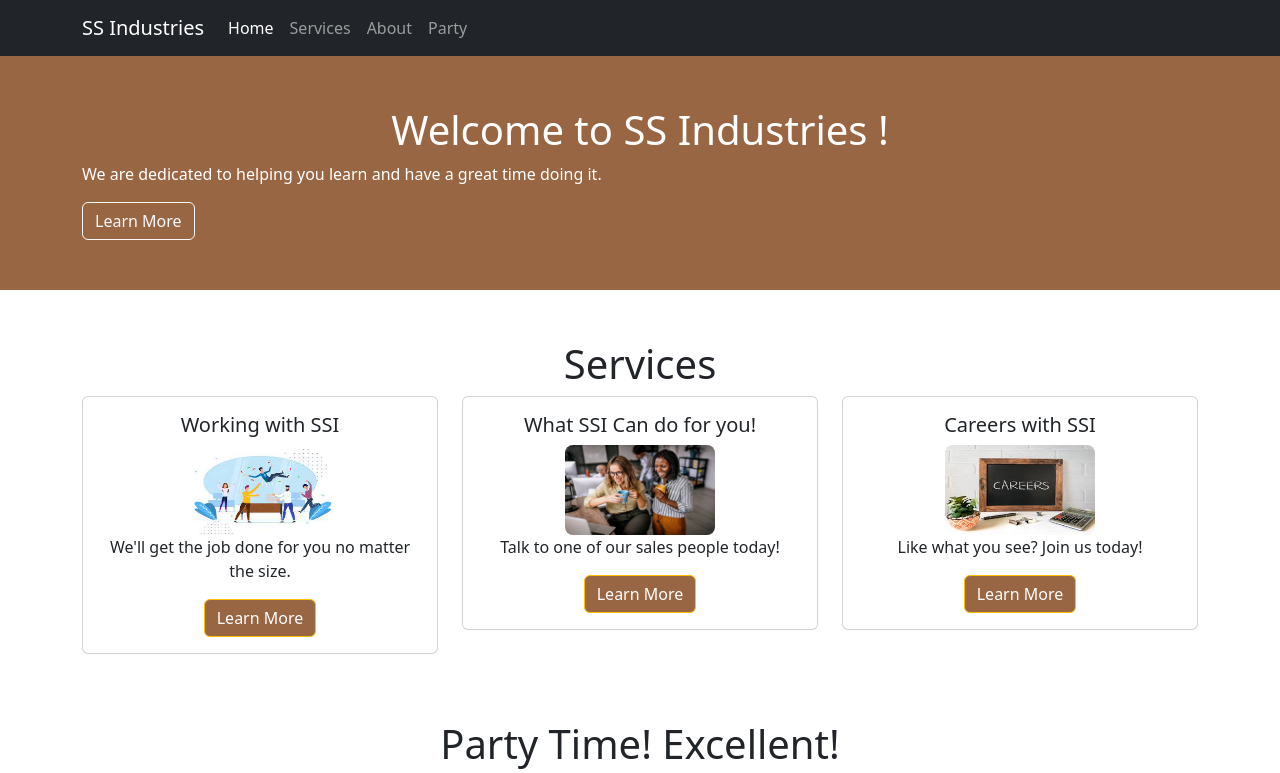
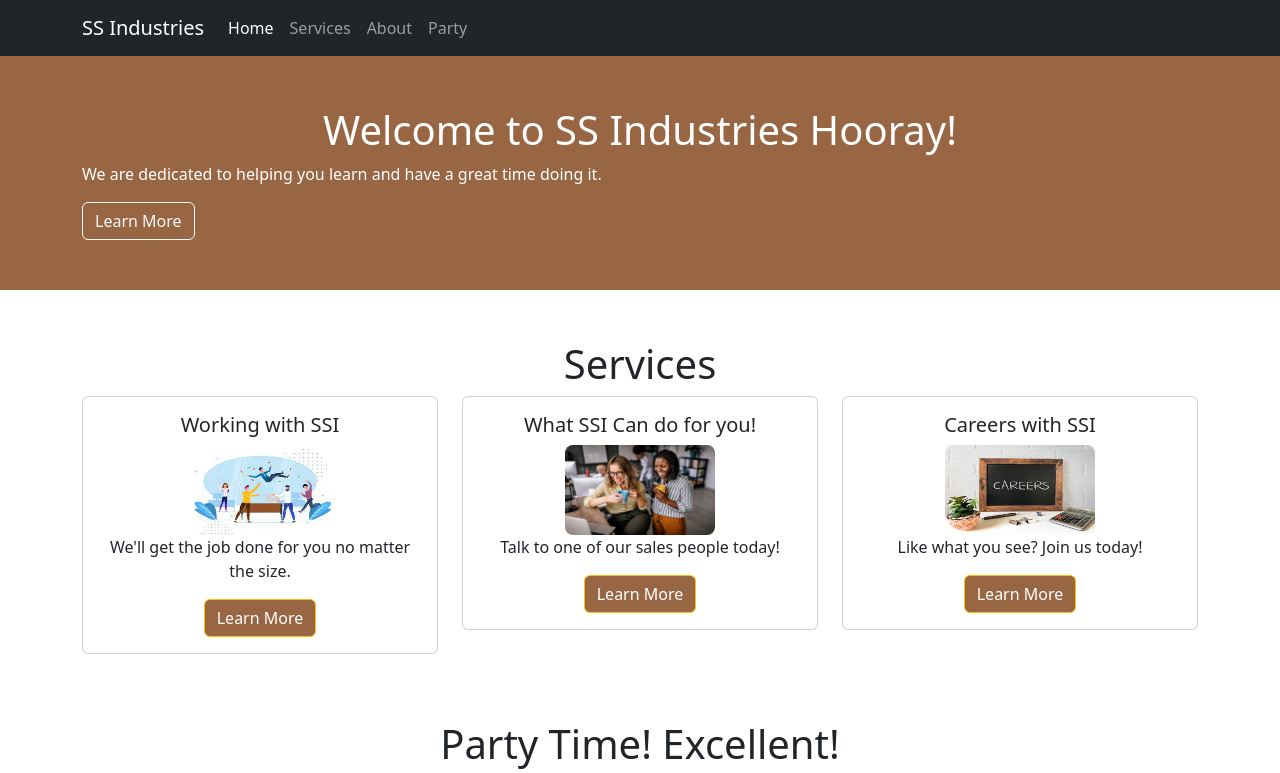
Before and after one commit to stevescarfo/company_page_capstone, a plain HTML site: page index.html in a window 1280 px wide. Shown: the top 773 px of the page. Drawn offline with nearby package versions, Linux system fonts and the light colour scheme.

```diff
--- a/index.html
+++ b/index.html
@@ -95,7 +95,7 @@
 <main>
     <section id="hero" class="hero d-flex align-items-center">
         <div class="container">
-            <h1>Welcome to SS Industries !</h1>
+            <h1>Welcome to SS Industries Hooray!</h1>
             <p>We are dedicated to helping you learn and have a great time doing it.</p>
             <a href="http://www.stevescarfo.com" target="_blank" class="btn btn-outline-light">Learn More</a>
         </div>
```
